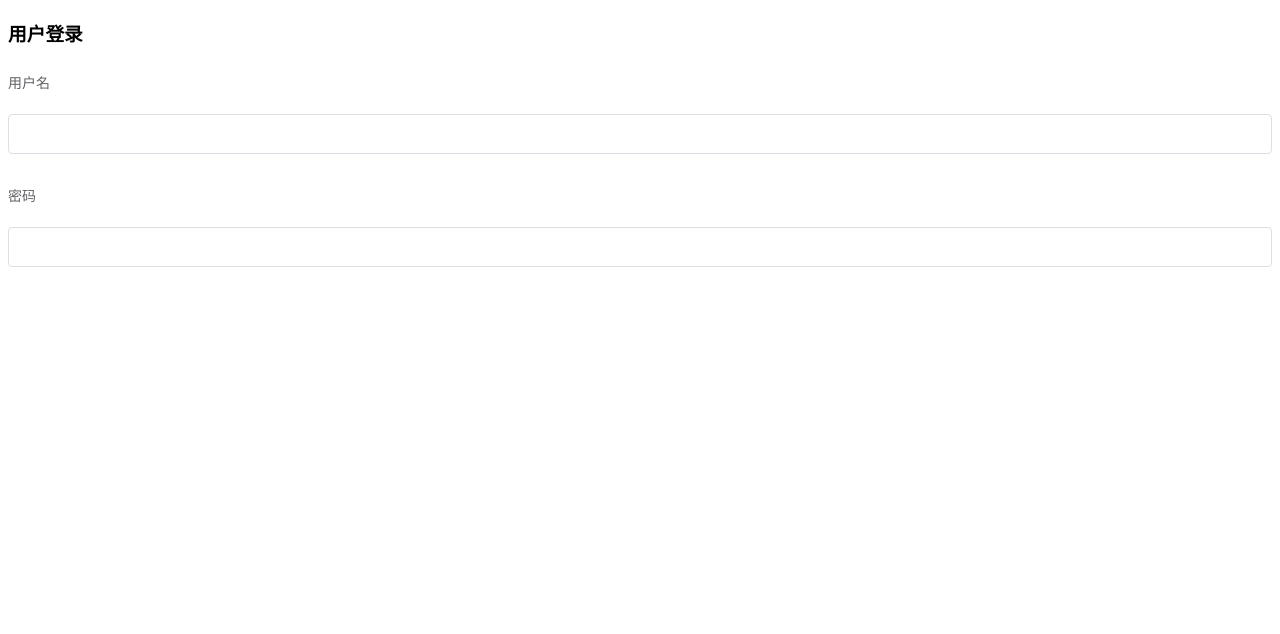
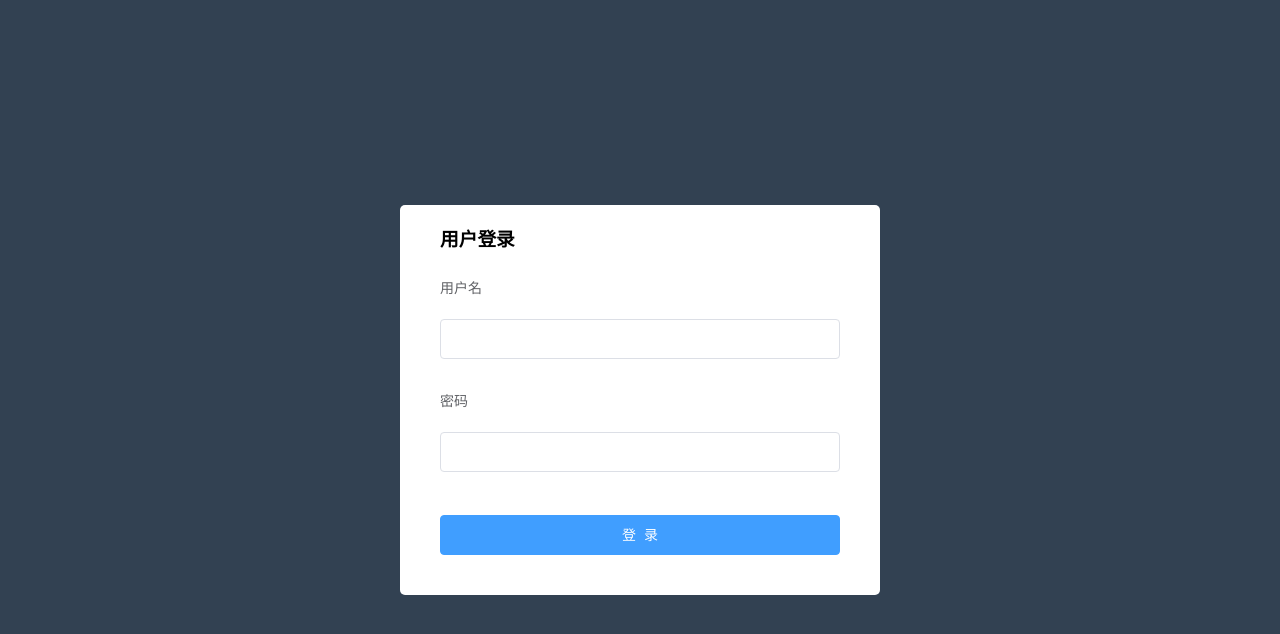
Before and after one commit to sunnyboy1023/mall_manager, a Vue app: page / in a window 1280 px wide. Shown: the top 634 px of the page. Built offline with nearby package versions, Linux system fonts and the light colour scheme.

Commit message:
登录界面完成

```diff
--- a/package.json
+++ b/package.json
@@ -12,6 +12,7 @@
     "build": "node build/build.js"
   },
   "dependencies": {
+    "axios": "^0.18.0",
     "element-ui": "^2.4.11",
     "vue": "^2.5.2",
     "vue-router": "^3.0.1"
--- a/src/App.vue
+++ b/src/App.vue
@@ -1,31 +1,17 @@
 <template>
   <div id="app">
-    <el-form label-position="top" label-width="400px" :model="formLabelAlign">
-      <h3>用户登录</h3>
-      <el-form-item label="用户名">
-        <el-input v-model="formLabelAlign.name"></el-input>
-      </el-form-item>
-      <el-form-item label="密码">
-        <el-input type="password" v-model="formLabelAlign.region"></el-input>
-      </el-form-item>
-    </el-form>
+    <router-view></router-view>
   </div>
 </template>
 
 <script>
 export default {
-  name: "App",
-  data() {
-      return {
-        formLabelAlign: {
-          name: '',
-          region: '',
-          type: ''
-        }
-      };
-    }
-};
+  name: 'App',
+}
 </script>
 
 <style>
+#app {
+  height: 100%;
+}
 </style>
--- /dev/null
+++ b/src/assets/index.css
@@ -0,0 +1,5 @@
+html,body {
+    height: 100%;
+    padding: 0;
+    margin: 0;
+}
--- /dev/null
+++ b/src/components/login/login.vue
@@ -0,0 +1,54 @@
+<template>
+    <div class="login-wrap">
+      <el-form label-position="top" label-width="400px" :model="formdata" class="form">
+        <h3>用户登录</h3>
+        <el-form-item label="用户名">
+          <el-input v-model="formdata.username"></el-input>
+        </el-form-item>
+        <el-form-item label="密码">
+          <el-input type="password" v-model="formdata.password"></el-input>
+        </el-form-item>
+          <el-button @click.prevent="login()" type="primary" class="login-btn">登&nbsp;&nbsp;录</el-button>
+      </el-form>
+    </div>
+</template>
+
+<script>
+export default {
+  data () {
+    return {
+      formdata: {
+        username: '',
+        password: ''
+      }
+    }
+  },
+  methods: {
+      login(){
+          this.$http.post('/login', this.formdata).then(res => {
+              console.log(res)
+          })
+      }
+  }
+}
+</script>
+
+<style>
+.login-wrap {
+  background-color: #324152;
+  display: flex;
+  justify-content: center;
+  align-items: center;
+  height: 100%;
+}
+.form {
+  background-color: #fff;
+  width: 400px;
+  border-radius: 5px;
+  padding: 0 40px 40px;
+}
+.login-btn {
+  margin-top: 20px;
+  width: 100%;
+}
+</style>
--- a/src/main.js
+++ b/src/main.js
@@ -3,11 +3,14 @@
 import Vue from 'vue'
 import ElementUI from 'element-ui'
 import 'element-ui/lib/theme-chalk/index.css'
+import '../src/assets/index.css'
 import App from './App'
 import router from './router'
+import axios from 'axios'
 
 Vue.use(ElementUI)
-
+Vue.prototype.$http = axios
+axios.defaults.baseURL = 'http://localhost:8888/api/private/v1/'
 Vue.config.productionTip = false
 
 /* eslint-disable no-new */
--- a/src/router/index.js
+++ b/src/router/index.js
@@ -1,9 +1,13 @@
 import Vue from 'vue'
 import Router from 'vue-router'
+
+import Login from '../components/login/login.vue'
 
 Vue.use(Router)
 
 export default new Router({
   routes: [
+    { name: 'login', path:'/login', component: Login},
+    { path:'/', component: Login}
   ]
 })
```
Also changed, not shown: 1 other file (tests, documents, lock files or other folders).
